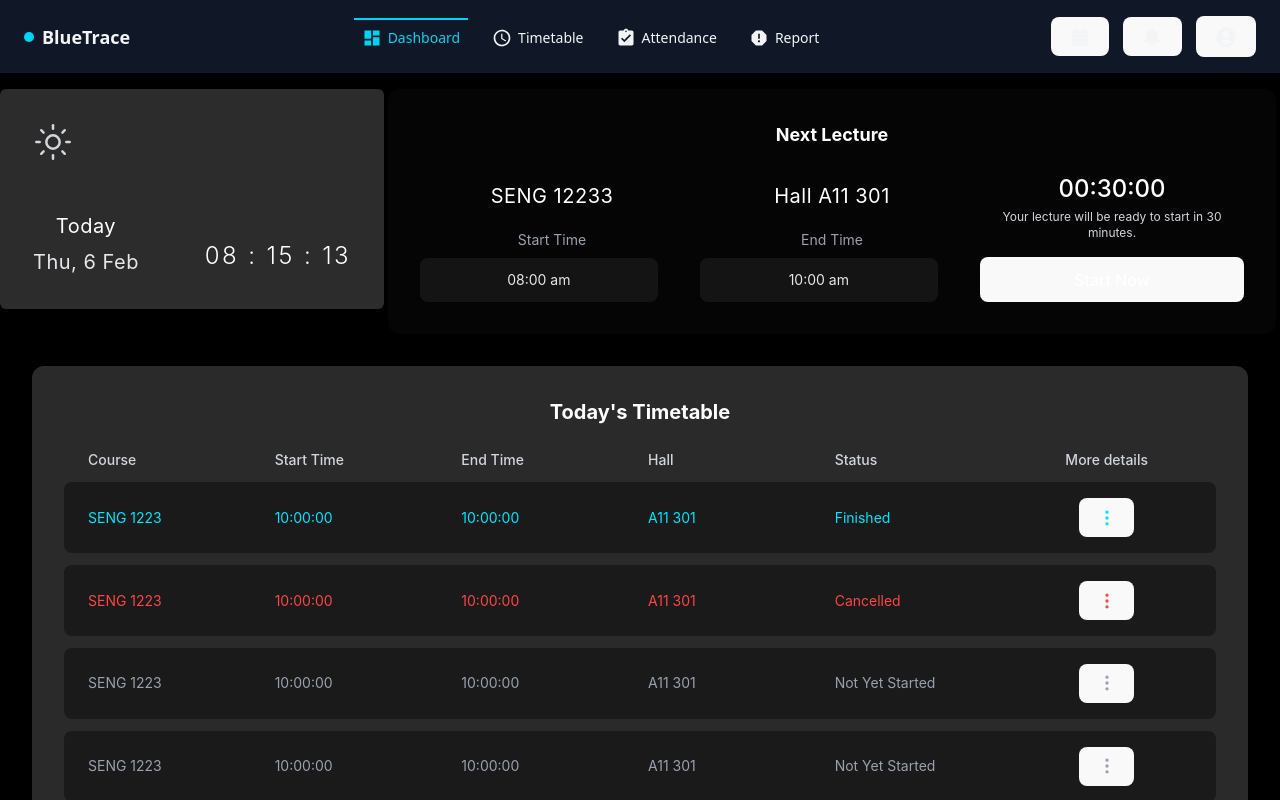
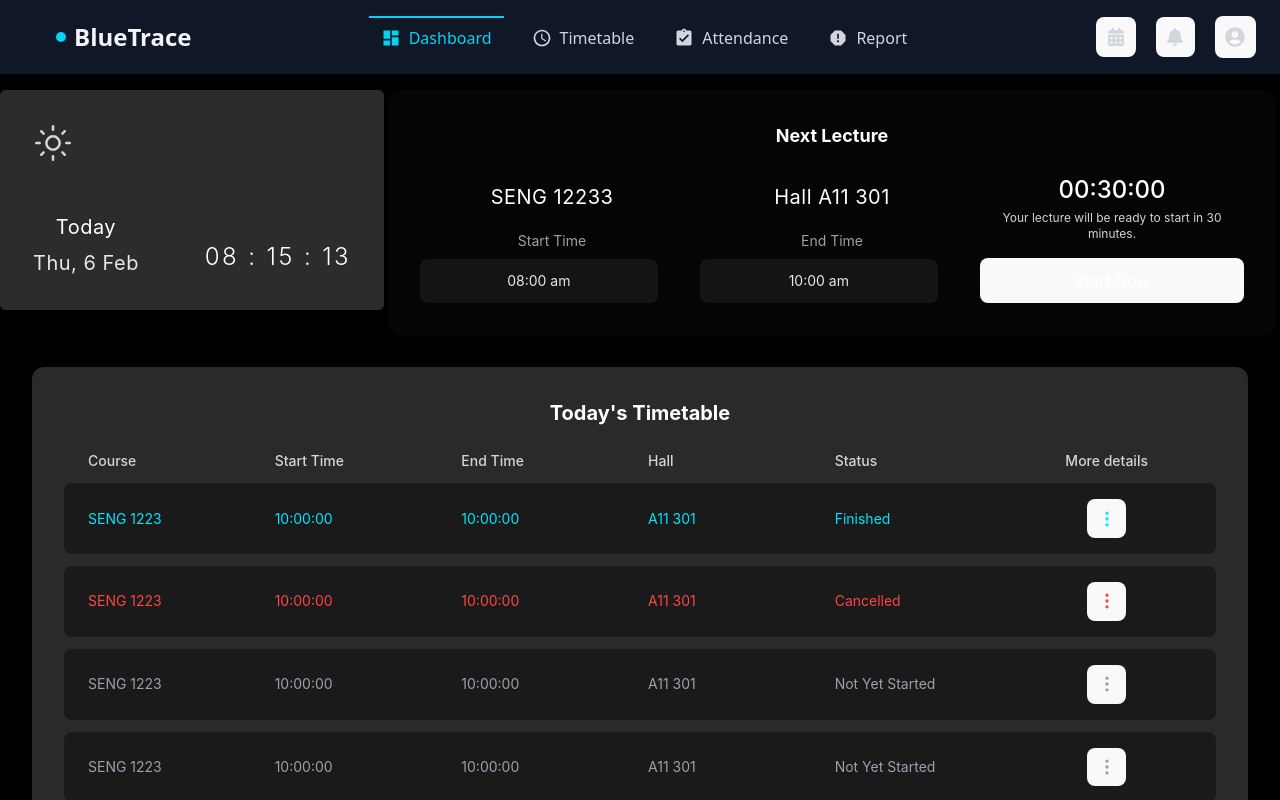
Before and after one commit to BLUE-TRACE/blue-trace-web, a React (Vite) app: page / in a window 1280 px wide. Shown: the top 800 px of the page. Built offline with nearby package versions, Linux system fonts and the light colour scheme.

Commit message:
Enhance Navbar with mobile menu toggle

```diff
--- a/src/components/Navbar.jsx
+++ b/src/components/Navbar.jsx
@@ -1,9 +1,21 @@
 import React, { useState } from "react";
-import { FaCalendarAlt, FaBell, FaUserCircle } from "react-icons/fa";
-import { MdDashboard, MdSchedule, MdAssignmentTurnedIn, MdReport } from "react-icons/md";
+import {
+  FaCalendarAlt,
+  FaBell,
+  FaUserCircle,
+  FaBars,
+  FaTimes,
+} from "react-icons/fa";
+import {
+  MdDashboard,
+  MdSchedule,
+  MdAssignmentTurnedIn,
+  MdReport,
+} from "react-icons/md";
 
 const Navbar = () => {
   const [activeTab, setActiveTab] = useState("Dashboard");
+  const [isMobileMenuOpen, setIsMobileMenuOpen] = useState(false); // State for mobile menu
 
   const tabs = [
     { name: "Dashboard", icon: <MdDashboard size={20} /> },
@@ -13,42 +25,71 @@ const Navbar = () => {
   ];
 
   return (
-    <nav className="bg-gray-900 text-gray-100 px-6 py-4 flex justify-between items-center">
-      {/* Logo */}
-      <div className="flex items-center gap-2">
+    <nav className="bg-gray-900 text-gray-100 px-6 md:px-2 lg:px-6 py-4 flex flex-wrap justify-between items-center relative z-50">
+      {/* Logo 1 */}
+      <div className="flex md:hidden items-center gap-2">
         <div className="w-2.5 h-2.5 bg-cyan-400 rounded-full" />
-        <span className="font-bold text-lg">BlueTrace</span>
+        <span className="font-bold text-2xl">BlueTrace</span>
+      </div>
+
+      {/* Mobile Menu Toggle Button */}
+      <div className="md:hidden flex items-center">
+        <button
+          onClick={() => setIsMobileMenuOpen(!isMobileMenuOpen)}
+          className="text-gray-100 hover:text-cyan-400 focus:outline-none transition-colors"
+        >
+          {isMobileMenuOpen ? <FaTimes size={24} /> : <FaBars size={24} />}
+        </button>
+      </div>
+
+      {/* Tabs & Right Icons (Hidden on mobile unless toggled open) */}
+      <div
+        className={`w-full md:w-auto md:flex md:flex-1 md:justify-between md:items-center md:ml-8 transition-all duration-300 ease-in-out ${
+          isMobileMenuOpen ? "block mt-4" : "hidden"
+        }`}
+      >
+        {/* Logo 2 */}
+        <div className="md:flex hidden items-center gap-2">
+          <div className="w-2.5 h-2.5 bg-cyan-400 rounded-full" />
+          <span className="font-bold text-lg md:text-xl lg:text-2xl">
+            BlueTrace
+          </span>
         </div>
 
         {/* Tabs */}
-      <ul className="flex items-center gap-4 list-none m-0 p-0">
+        <ul className="flex flex-col md:flex-row items-start md:items-center gap-2 sm:gap-0 lg:gap-4 list-none m-0 p-0">
           {tabs.map((tab) => (
             <li
               key={tab.name}
-            className={`flex items-center gap-1.5 px-2 py-2 cursor-pointer border-t-2 ${
+              className={`flex items-center gap-2 w-full md:w-auto px-3 py-3 md:py-2 cursor-pointer transition-colors duration-200 rounded-md md:rounded-none md:border-t-2 ${
                 activeTab === tab.name
-                ? "text-cyan-400 border-cyan-400"
-                : "text-gray-100 border-transparent"
+                  ? "text-cyan-400 md:border-cyan-400 bg-gray-800 md:bg-transparent"
+                  : "text-gray-300 border-transparent hover:text-gray-100 hover:bg-gray-800 md:hover:bg-transparent"
               }`}
-            onClick={() => setActiveTab(tab.name)}
+              onClick={() => {
+                setActiveTab(tab.name);
+                setIsMobileMenuOpen(false); // Auto-close menu on mobile after selection
+              }}
             >
               {tab.icon}
-            <span className="text-sm">{tab.name}</span>
+              <span className="text-sm md:text-base">{tab.name}</span>
             </li>
           ))}
         </ul>
 
         {/* Right icons */}
-      <div className="flex items-center gap-3.5">
-        <button className="bg-transparent border-none text-gray-100 cursor-pointer">
+        <div className="flex items-center gap-5 md:gap-2 lg:gap-5 mt-4 md:mt-0 pt-4 md:pt-0 border-t border-gray-700 md:border-none px-3 md:px-0">
+          {" "}
+          <button className="px-0 bg-transparent border-none text-gray-300 hover:text-cyan-400 cursor-pointer transition-colors">
             <FaCalendarAlt size={18} />
           </button>
-        <button className="bg-transparent border-none text-gray-100 cursor-pointer">
+          <button className="m-0 p-0 bg-transparent border-none text-gray-300 hover:text-cyan-400 cursor-pointer transition-colors">
             <FaBell size={18} />
           </button>
-        <button className="bg-transparent border-none text-gray-100 cursor-pointer">
+          <button className="bg-transparent border-none text-gray-300 hover:text-cyan-400 cursor-pointer transition-colors">
             <FaUserCircle size={20} />
           </button>
+        </div>
       </div>
     </nav>
   );
--- a/src/index.css
+++ b/src/index.css
@@ -48,7 +48,7 @@ h1 {
 button {
   border-radius: 8px;
   border: 1px solid transparent;
-  padding: 0.6em 1.2em;
+  padding: 0.6em 0.6em;
   font-size: 1em;
   font-weight: 500;
   font-family: inherit;
```
Lines whose indentation alone changed are shown as unchanged.
